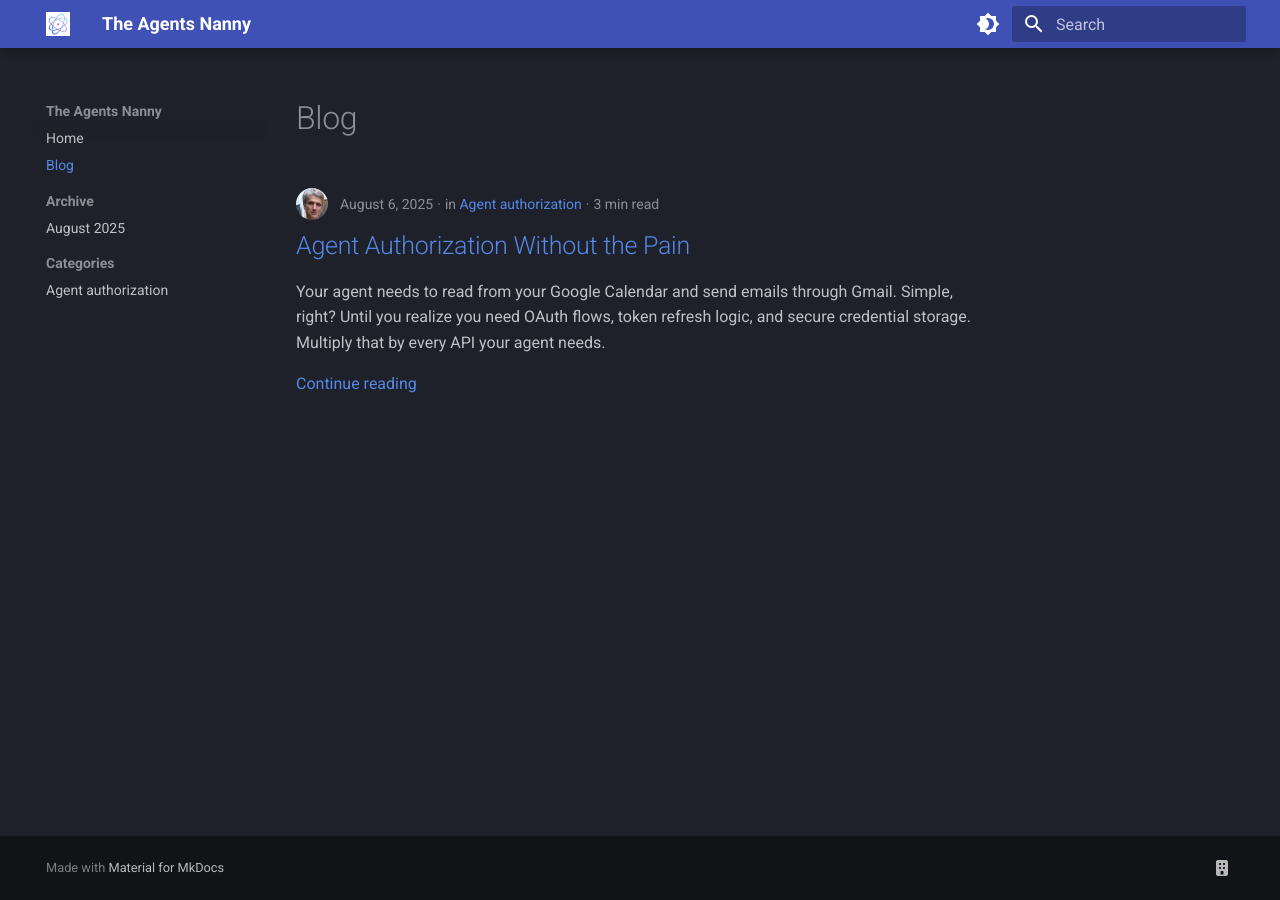
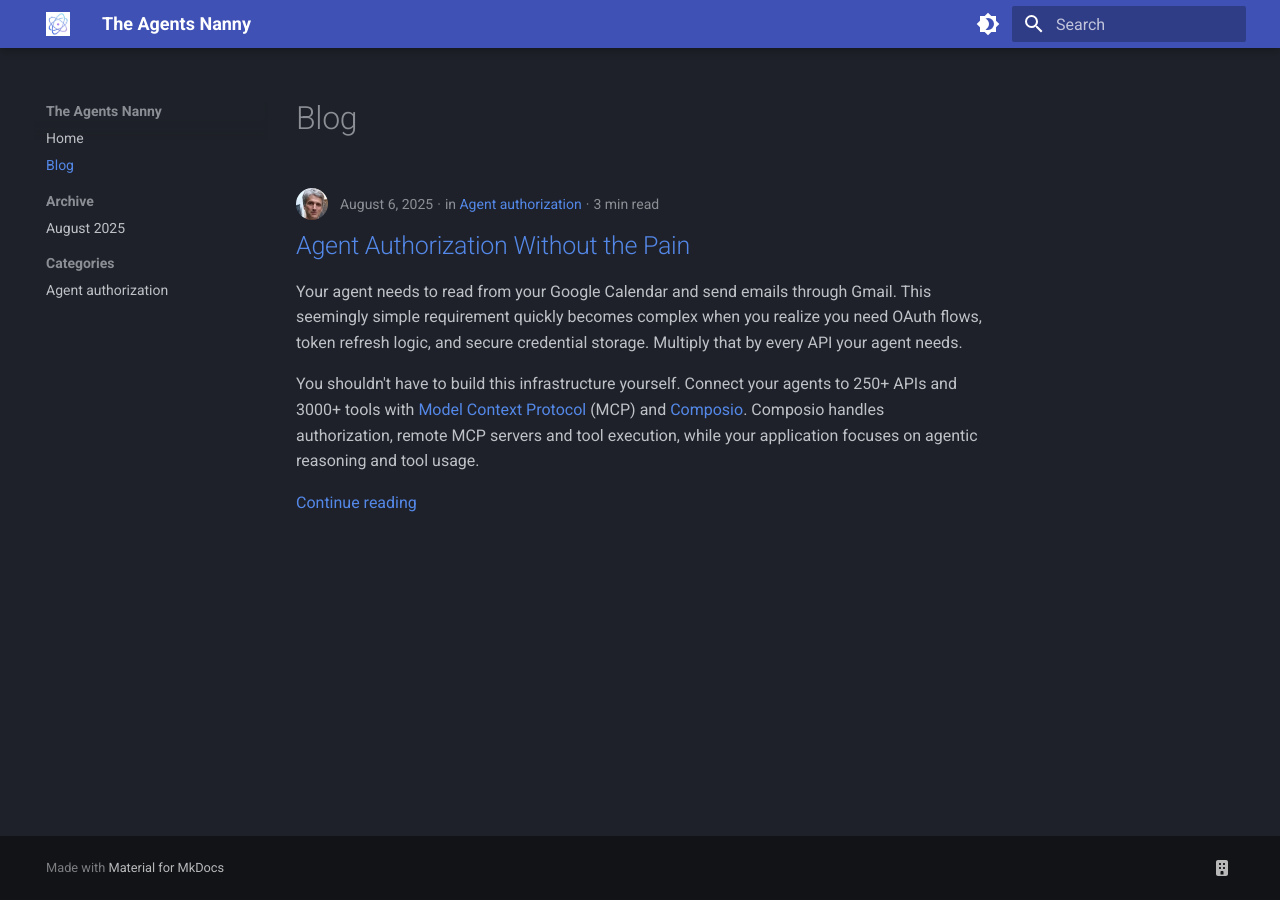
Before and after one commit to gradion-ai/agents-nanny, an MkDocs documentation site: the page built from docs/index.md, in a window 1280 px wide. Built offline with MkDocs 1.6.1 and Material for MkDocs 9.7.7, drawn with Linux system fonts in a browser that asks for light colours.

Commit message:
Minor changes to agent authorization intro

```diff
--- a/docs/posts/agent-authorization.md
+++ b/docs/posts/agent-authorization.md
@@ -8,11 +8,11 @@ categories:
 
 # Agent Authorization Without the Pain
 
-Your agent needs to read from your Google Calendar and send emails through Gmail. Simple, right? Until you realize you need OAuth flows, token refresh logic, and secure credential storage. Multiply that by every API your agent needs.
+Your agent needs to read from your Google Calendar and send emails through Gmail. This seemingly simple requirement quickly becomes complex when you realize you need OAuth flows, token refresh logic, and secure credential storage. Multiply that by every API your agent needs.
+
+You shouldn't have to build this infrastructure yourself. Connect your agents to 250+ APIs and 3000+ tools with [Model Context Protocol](https://modelcontextprotocol.io/) (MCP) and [Composio](https://composio.dev/). Composio handles authorization, remote MCP servers and tool execution, while your application focuses on agentic reasoning and tool usage.
 
 <!-- more -->
-
-Connect your agents to 250+ APIs and 3000+ tools with [model context protocol](https://modelcontextprotocol.io/) (MCP) and [Composio](https://composio.dev/). Composio handles authorization, remote MCP servers and tool execution, your application focuses on agentic reasoning and tool usage.
 
 !!! Note
 
```
